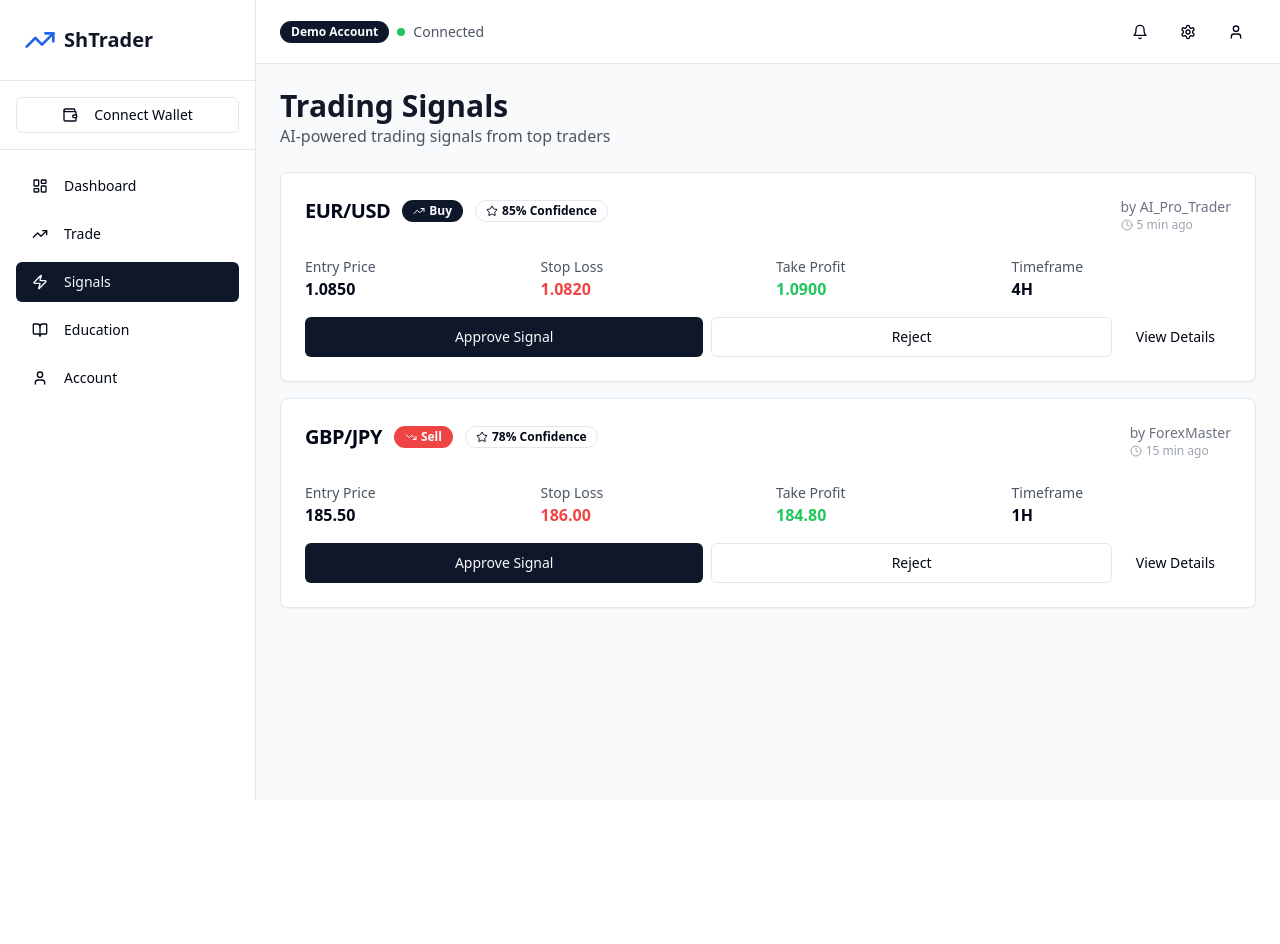
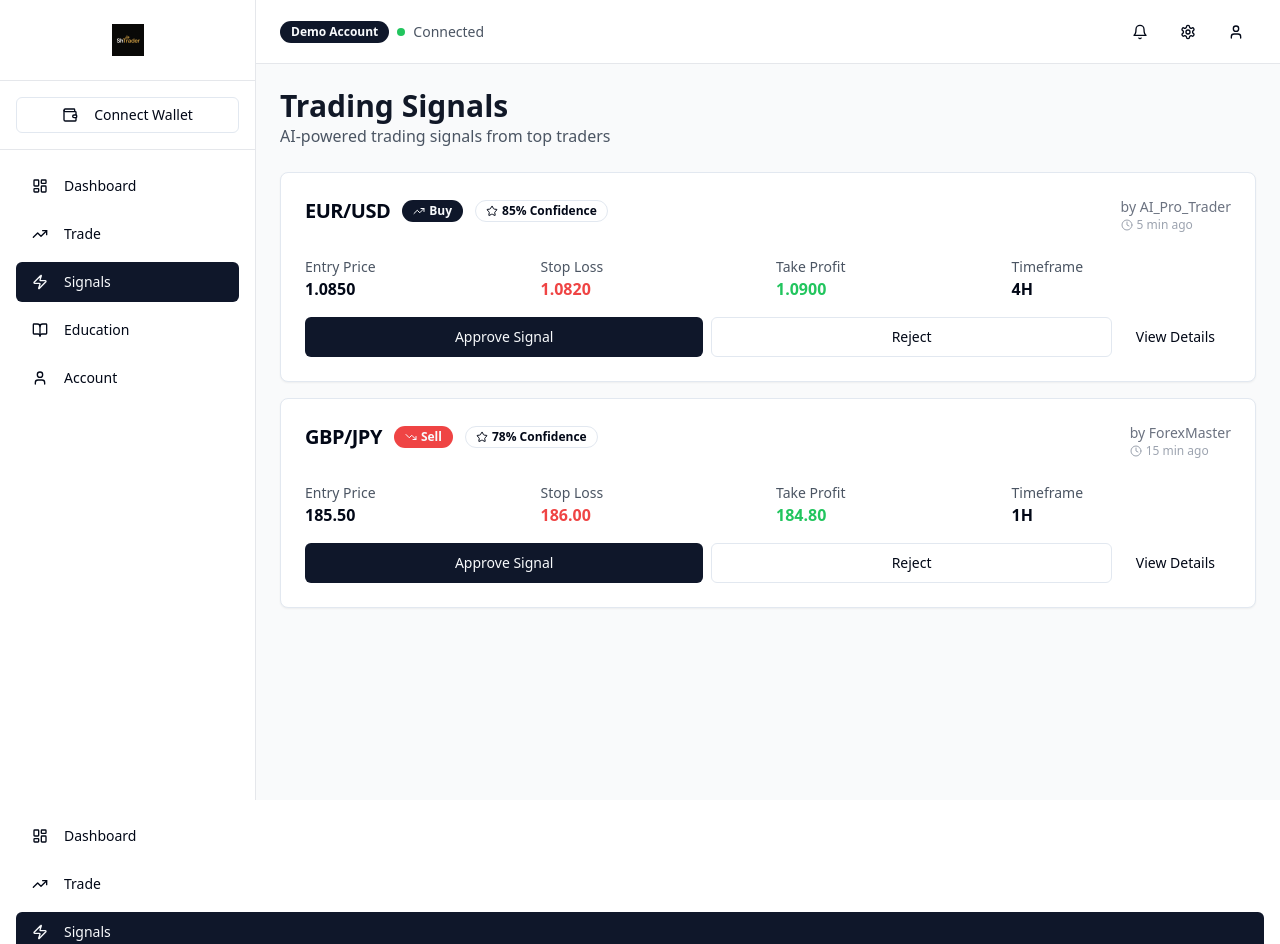
Before and after one commit to TeSharma/alpha-signal-trade, a React (Vite) app: page /signals in a window 1280 px wide. Shown: the top 944 px of the page. Before the commit the page ends 800 px from the top, so only its background shows below. Built offline with nearby package versions, Linux system fonts and the light colour scheme.

Commit message:
Refactor: Implement navigation and logo update
- Implemented sidebar and top navigation for improved user experience.
- Updated the logo with the provided image.
- Ensured responsiveness across components.

```diff
--- a/src/App.tsx
+++ b/src/App.tsx
@@ -4,6 +4,7 @@ import { Toaster as Sonner } from "@/components/ui/sonner";
 import { TooltipProvider } from "@/components/ui/tooltip";
 import { QueryClient, QueryClientProvider } from "@tanstack/react-query";
 import { BrowserRouter, Routes, Route } from "react-router-dom";
+import { AppProvider } from "./contexts/AppContext";
 import Index from "./pages/Index";
 import Dashboard from "./pages/Dashboard";
 import Trade from "./pages/Trade";
@@ -11,14 +12,17 @@ import Signals from "./pages/Signals";
 import Education from "./pages/Education";
 import Account from "./pages/Account";
 import NotFound from "./pages/NotFound";
+import ResponsiveNav from "./components/layout/ResponsiveNav";
 
 const queryClient = new QueryClient();
 
 const App = () => (
   <QueryClientProvider client={queryClient}>
     <TooltipProvider>
+      <AppProvider>
         <Toaster />
         <Sonner />
+        <div className="pb-16 lg:pb-0"> {/* Add bottom padding for mobile nav */}
           <BrowserRouter>
             <Routes>
               <Route path="/" element={<Index />} />
@@ -30,7 +34,10 @@ const App = () => (
               {/* ADD ALL CUSTOM ROUTES ABOVE THE CATCH-ALL "*" ROUTE */}
               <Route path="*" element={<NotFound />} />
             </Routes>
+            <ResponsiveNav />
           </BrowserRouter>
+        </div>
+      </AppProvider>
     </TooltipProvider>
   </QueryClientProvider>
 );
--- /dev/null
+++ b/src/components/layout/ResponsiveNav.tsx
@@ -0,0 +1,77 @@
+
+import React from 'react';
+import { useNavigate, useLocation } from 'react-router-dom';
+import { Button } from "@/components/ui/button";
+import {
+  LayoutDashboard,
+  TrendingUp,
+  Zap,
+  BookOpen,
+  User
+} from "lucide-react";
+
+const ResponsiveNav = () => {
+  const navigate = useNavigate();
+  const location = useLocation();
+
+  const menuItems = [
+    { path: '/dashboard', label: 'Dashboard', icon: LayoutDashboard },
+    { path: '/trade', label: 'Trade', icon: TrendingUp },
+    { path: '/signals', label: 'Signals', icon: Zap },
+    { path: '/education', label: 'Education', icon: BookOpen },
+    { path: '/account', label: 'Account', icon: User },
+  ];
+
+  return (
+    <>
+      {/* Desktop Navigation - Hidden on mobile */}
+      <nav className="hidden lg:block p-4">
+        <div className="space-y-2">
+          {menuItems.map((item) => {
+            const Icon = item.icon;
+            const isActive = location.pathname === item.path;
+
+            return (
+              <Button
+                key={item.path}
+                variant={isActive ? "default" : "ghost"}
+                className="w-full justify-start"
+                onClick={() => navigate(item.path)}
+              >
+                <Icon className="h-4 w-4 mr-2" />
+                {item.label}
+              </Button>
+            );
+          })}
+        </div>
+      </nav>
+
+      {/* Mobile Bottom Navigation - Visible only on mobile */}
+      <nav className="lg:hidden fixed bottom-0 left-0 right-0 bg-white border-t border-gray-200 px-2 py-1 z-50">
+        <div className="flex justify-around">
+          {menuItems.map((item) => {
+            const Icon = item.icon;
+            const isActive = location.pathname === item.path;
+
+            return (
+              <Button
+                key={item.path}
+                variant="ghost"
+                size="sm"
+                className={`flex flex-col gap-1 h-auto py-2 px-3 min-h-[60px] ${
+                  isActive ? 'text-blue-600 bg-blue-50' : 'text-gray-600'
+                }`}
+                onClick={() => navigate(item.path)}
+              >
+                <Icon className="h-5 w-5" />
+                <span className="text-xs">{item.label}</span>
+              </Button>
+            );
+          })}
+        </div>
+      </nav>
+    </>
+  );
+};
+
+export default ResponsiveNav;
--- a/src/components/layout/Sidebar.tsx
+++ b/src/components/layout/Sidebar.tsx
@@ -1,35 +1,20 @@
 
 import React from 'react';
-import { useNavigate, useLocation } from 'react-router-dom';
 import { Button } from "@/components/ui/button";
-import {
-  LayoutDashboard,
-  TrendingUp,
-  Zap,
-  BookOpen,
-  User,
-  Wallet
-} from "lucide-react";
+import { Wallet } from "lucide-react";
+import ResponsiveNav from "./ResponsiveNav";
 
 const Sidebar = () => {
-  const navigate = useNavigate();
-  const location = useLocation();
-
-  const menuItems = [
-    { path: '/dashboard', label: 'Dashboard', icon: LayoutDashboard },
-    { path: '/trade', label: 'Trade', icon: TrendingUp },
-    { path: '/signals', label: 'Signals', icon: Zap },
-    { path: '/education', label: 'Education', icon: BookOpen },
-    { path: '/account', label: 'Account', icon: User },
-  ];
-
   return (
     <div className="w-64 bg-white border-r border-gray-200 min-h-screen">
       {/* Logo */}
       <div className="p-6 border-b border-gray-200">
-        <div className="flex items-center gap-2">
-          <TrendingUp className="h-8 w-8 text-blue-600" />
-          <span className="text-xl font-bold text-gray-900">ShTrader</span>
+        <div className="flex items-center justify-center">
+          <img
+            src="/lovable-uploads/2c29a237-d9d6-435f-ae2a-5deb44689d82.png"
+            alt="ShTrader Logo"
+            className="h-8 w-auto"
+          />
         </div>
       </div>
 
@@ -42,26 +27,7 @@ const Sidebar = () => {
       </div>
 
       {/* Navigation Menu */}
-      <nav className="p-4">
-        <div className="space-y-2">
-          {menuItems.map((item) => {
-            const Icon = item.icon;
-            const isActive = location.pathname === item.path;
-
-            return (
-              <Button
-                key={item.path}
-                variant={isActive ? "default" : "ghost"}
-                className="w-full justify-start"
-                onClick={() => navigate(item.path)}
-              >
-                <Icon className="h-4 w-4 mr-2" />
-                {item.label}
-              </Button>
-            );
-          })}
-        </div>
-      </nav>
+      <ResponsiveNav />
     </div>
   );
 };
--- /dev/null
+++ b/src/components/ui/touch-button.tsx
@@ -0,0 +1,27 @@
+
+import React from 'react';
+import { Button, ButtonProps } from "./button";
+import { cn } from "@/lib/utils";
+
+interface TouchButtonProps extends ButtonProps {
+  touchFriendly?: boolean;
+}
+
+const TouchButton = React.forwardRef<HTMLButtonElement, TouchButtonProps>(
+  ({ className, touchFriendly = false, ...props }, ref) => {
+    return (
+      <Button
+        className={cn(
+          touchFriendly && "min-h-[44px] min-w-[44px] text-base",
+          className
+        )}
+        ref={ref}
+        {...props}
+      />
+    );
+  }
+);
+
+TouchButton.displayName = "TouchButton";
+
+export { TouchButton };
--- /dev/null
+++ b/src/contexts/AppContext.tsx
@@ -0,0 +1,68 @@
+
+import React, { createContext, useContext, useState, ReactNode } from 'react';
+
+interface AppState {
+  accountMode: 'demo' | 'live';
+  isWalletConnected: boolean;
+  userBalance: number;
+  trades: any[];
+}
+
+interface AppContextType {
+  state: AppState;
+  setAccountMode: (mode: 'demo' | 'live') => void;
+  setWalletConnected: (connected: boolean) => void;
+  updateBalance: (balance: number) => void;
+  addTrade: (trade: any) => void;
+}
+
+const AppContext = createContext<AppContextType | undefined>(undefined);
+
+export const AppProvider = ({ children }: { children: ReactNode }) => {
+  const [state, setState] = useState<AppState>({
+    accountMode: 'demo',
+    isWalletConnected: false,
+    userBalance: 10000, // Demo balance
+    trades: []
+  });
+
+  const setAccountMode = (mode: 'demo' | 'live') => {
+    setState(prev => ({
+      ...prev,
+      accountMode: mode,
+      userBalance: mode === 'demo' ? 10000 : 0
+    }));
+  };
+
+  const setWalletConnected = (connected: boolean) => {
+    setState(prev => ({ ...prev, isWalletConnected: connected }));
+  };
+
+  const updateBalance = (balance: number) => {
+    setState(prev => ({ ...prev, userBalance: balance }));
+  };
+
+  const addTrade = (trade: any) => {
+    setState(prev => ({ ...prev, trades: [...prev.trades, trade] }));
+  };
+
+  return (
+    <AppContext.Provider value={{
+      state,
+      setAccountMode,
+      setWalletConnected,
+      updateBalance,
+      addTrade
+    }}>
+      {children}
+    </AppContext.Provider>
+  );
+};
+
+export const useApp = () => {
+  const context = useContext(AppContext);
+  if (!context) {
+    throw new Error('useApp must be used within an AppProvider');
+  }
+  return context;
+};
--- a/src/pages/Index.tsx
+++ b/src/pages/Index.tsx
@@ -48,8 +48,11 @@ const Index = () => {
       <header className="container mx-auto px-4 py-6">
         <nav className="flex justify-between items-center">
           <div className="flex items-center gap-2">
-            <TrendingUp className="h-8 w-8 text-blue-600" />
-            <span className="text-2xl font-bold text-gray-900">ShTrader</span>
+            <img
+              src="/lovable-uploads/2c29a237-d9d6-435f-ae2a-5deb44689d82.png"
+              alt="ShTrader Logo"
+              className="h-10 w-auto"
+            />
           </div>
           <div className="flex items-center gap-4">
             <Badge variant="outline">Beta Version</Badge>
```
Also changed, not shown: public/lovable-uploads/2c29a237-d9d6-435f-ae2a-5deb44689d82.png (added). Lines whose indentation alone changed are shown as unchanged.
